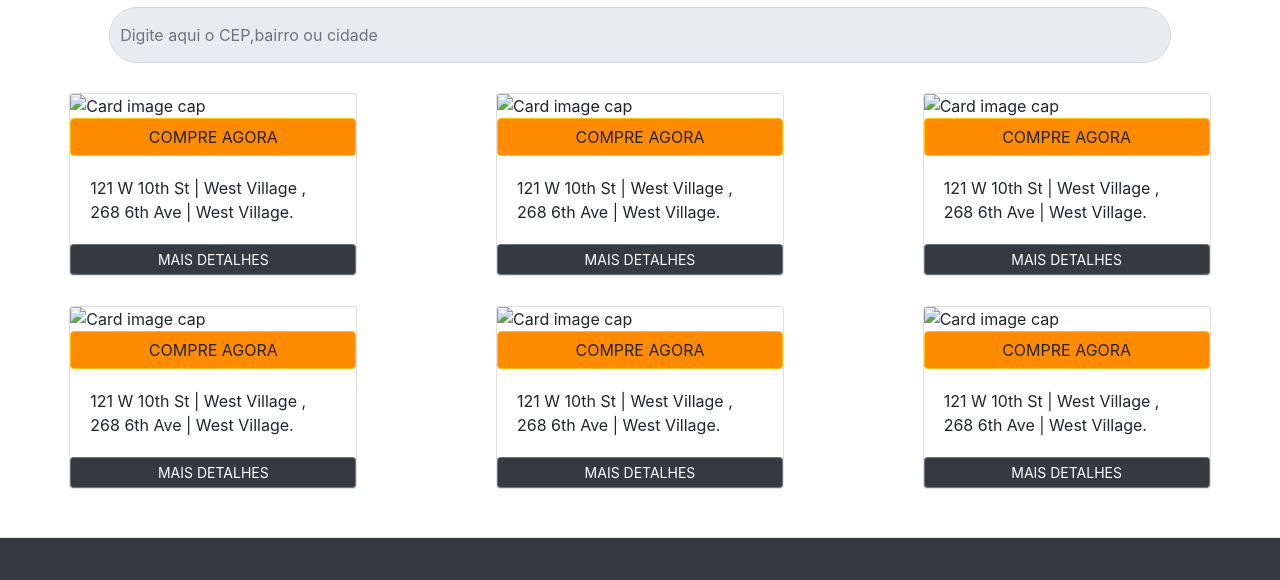
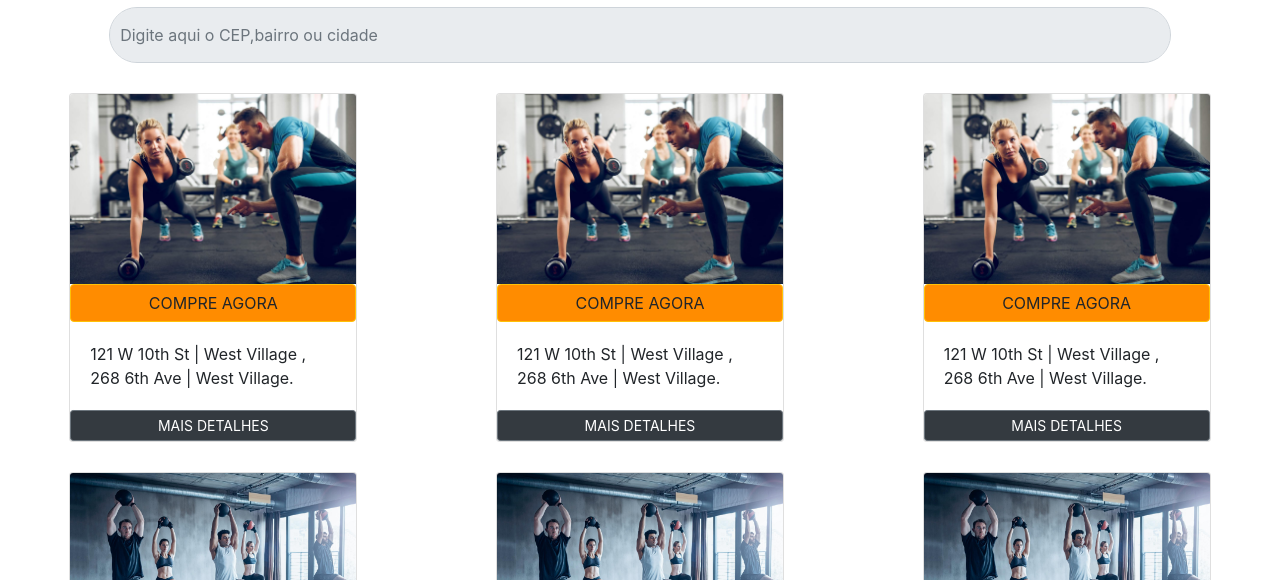
Before and after one commit to joaupaulo/JGYM, a plain HTML site: page unidade.html in a window 1280 px wide. Shown: the part 99-679 px from the top of the page. Drawn offline with Linux system fonts and the light colour scheme; the site is published under a folder, as on GitHub Pages, so addresses that start at the root find nothing.

Commit message:
algumas alterações

```diff
--- a/unidade.html
+++ b/unidade.html
@@ -65,7 +65,7 @@
 
 <div class="cardunid">
   <div class="card" style="width: 18rem;">
-    <img class="card-img-top" src="/img/img card.jpg" alt="Card image cap">
+    <img class="card-img-top" src="./img/img card.jpg" alt="Card image cap">
     <button type="button" class="btn btn-warning detalhess">COMPRE AGORA</button>
     <div class="card-body">
       <p class="card-text">121 W 10th St | West Village , 268 6th Ave | West Village.</p>
@@ -75,7 +75,7 @@
   </div>
 
   <div class="card" style="width: 18rem;">
-    <img class="card-img-top" src="/img/img card.jpg" alt="Card image cap">
+    <img class="card-img-top" src="./img/img card.jpg" alt="Card image cap">
     <button type="button" class="btn btn-warning detalhess">COMPRE AGORA</button>
     <div class="card-body">
       <p class="card-text">121 W 10th St | West Village , 268 6th Ave | West Village.</p>
@@ -85,7 +85,7 @@
   </div>
 
   <div class="card" style="width: 18rem;">
-    <img class="card-img-top" src="/img/img card.jpg" alt="Card image cap">
+    <img class="card-img-top" src="./img/img card.jpg" alt="Card image cap">
     <button type="button" class="btn btn-warning detalhess">COMPRE AGORA</button>
     <div class="card-body">
       <p class="card-text">121 W 10th St | West Village , 268 6th Ave | West Village.</p>
@@ -101,7 +101,7 @@
 
 <div class="cardunid">
   <div class="card" style="width: 18rem;">
-    <img class="card-img-top" src="/img/img card 3.jpg" alt="Card image cap">
+    <img class="card-img-top" src="./img/img card 3.jpg" alt="Card image cap">
     <button type="button" class="btn btn-warning detalhess">COMPRE AGORA</button>
     <div class="card-body">
       <p class="card-text">121 W 10th St | West Village , 268 6th Ave | West Village.</p>
@@ -110,7 +110,7 @@
   </div>
 
   <div class="card" style="width: 18rem;">
-    <img class="card-img-top" src="/img/img card 3.jpg" alt="Card image cap">
+    <img class="card-img-top" src="./img/img card 3.jpg" alt="Card image cap">
     <button type="button" class="btn btn-warning detalhess">COMPRE AGORA</button>
     <div class="card-body">
       <p class="card-text">121 W 10th St | West Village , 268 6th Ave | West Village.</p>
@@ -119,7 +119,7 @@
   </div>
 
   <div class="card" style="width: 18rem;">
-    <img class="card-img-top" src="/img/img card 3.jpg" alt="Card image cap">
+    <img class="card-img-top" src="./img/img card 3.jpg" alt="Card image cap">
     <button type="button" class="btn btn-warning detalhess">COMPRE AGORA</button>
     <div class="card-body">
       <p class="card-text">121 W 10th St | West Village , 268 6th Ave | West Village.</p>
```
